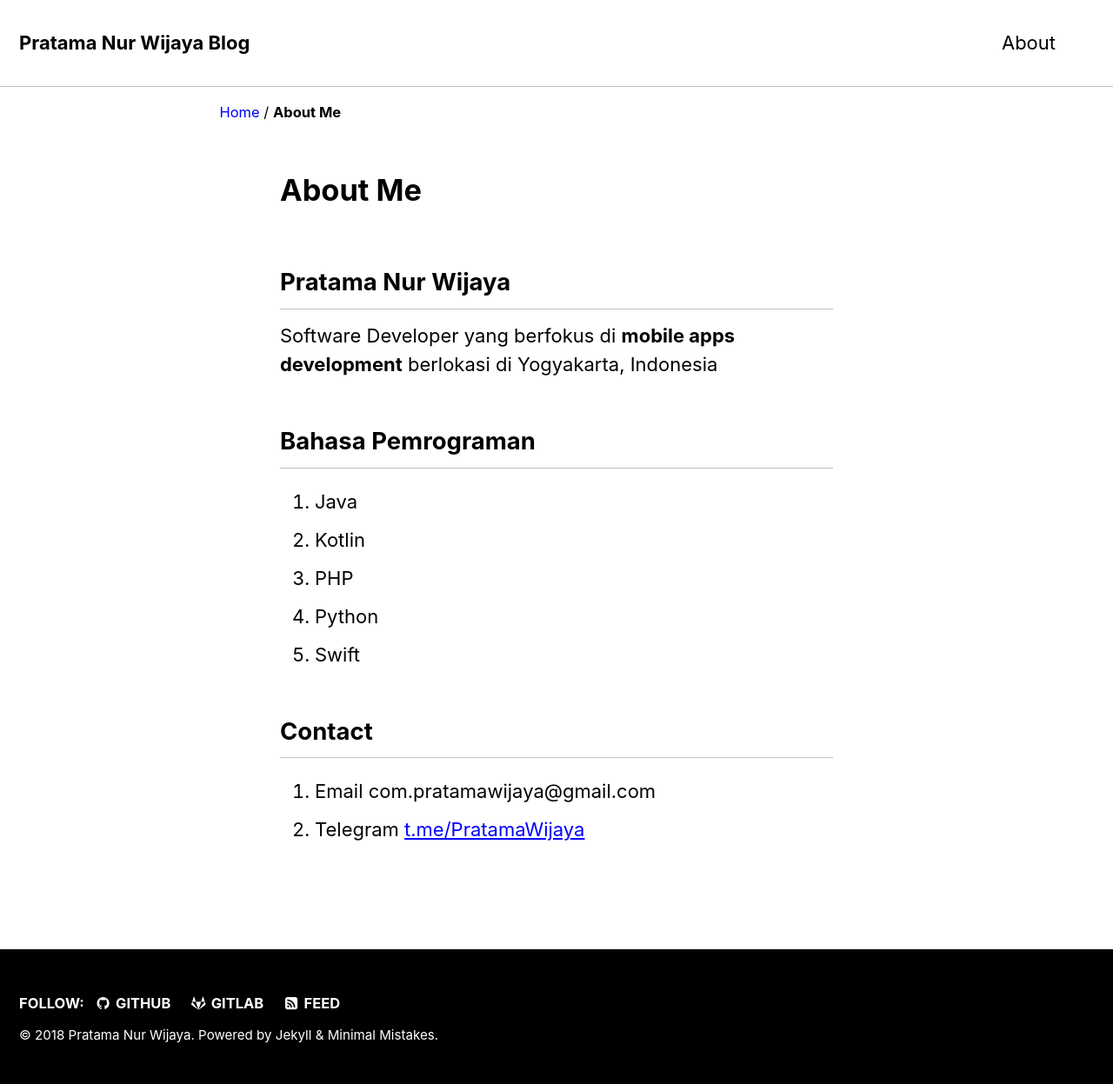
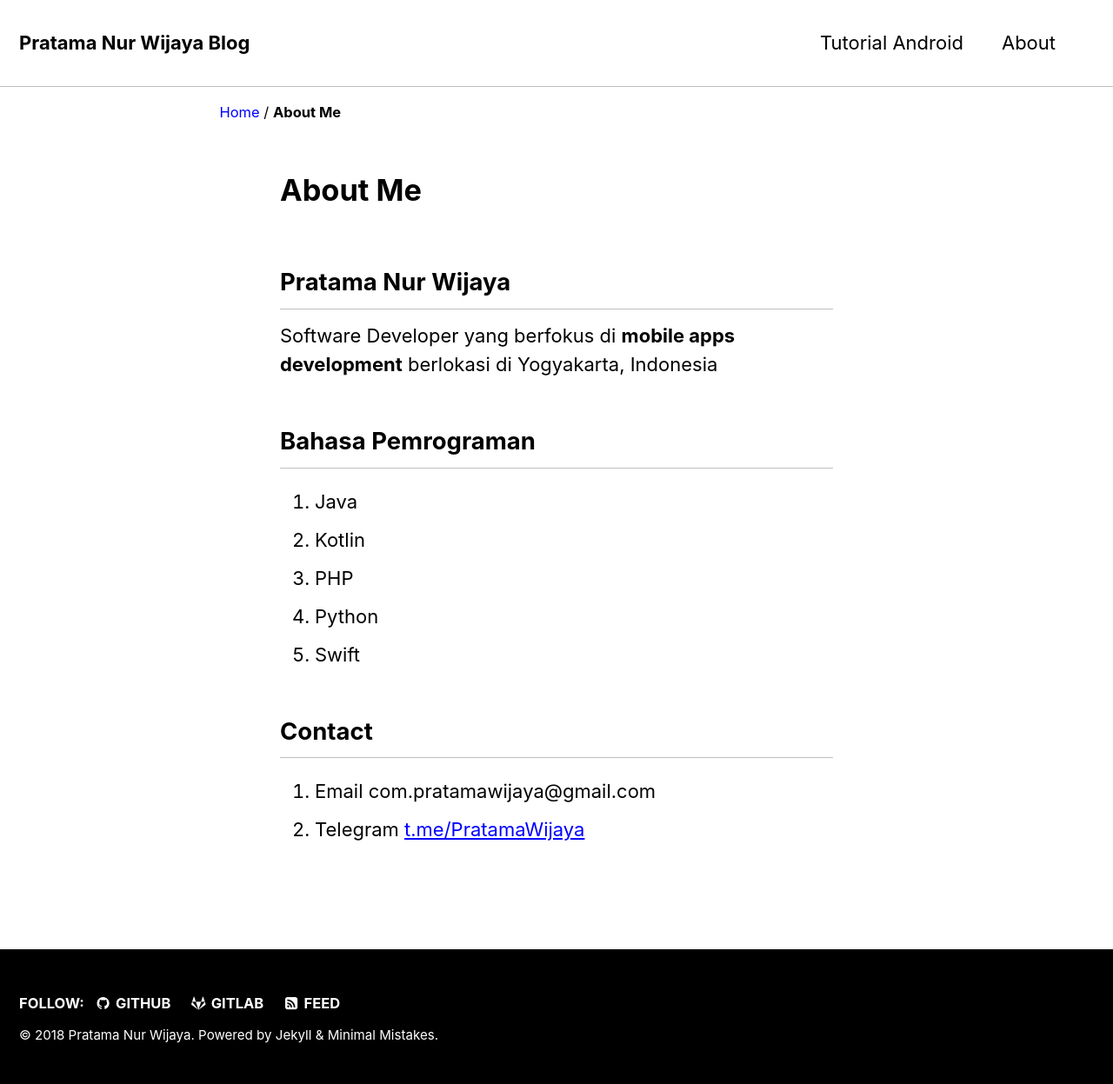
Before and after one commit to pratamawijaya/pratamasite, a Jekyll site: the page built from _pages/about.md, in a window 1280 px wide. Shown: the whole page at 87% size. Built offline with Jekyll 4.4.1, drawn with Linux system fonts in a browser that asks for light colours.

Commit message:
add tutorial to navigation

```diff
--- a/_data/navigation.yml
+++ b/_data/navigation.yml
@@ -4,6 +4,8 @@ main:
   #  url: https://mmistakes.github.io/minimal-mistakes/docs/quick-start-guide/
   # - title: "Posts"
   #   url: /year-archive/
+  - title: "Tutorial Android"
+    url: /tutorial-android/
   - title: "About"
     url: /about/
   # - title: "Sample Posts"
```
